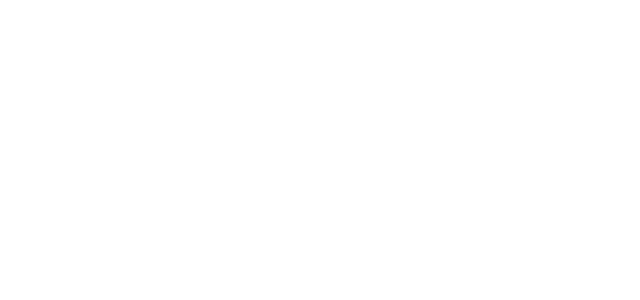
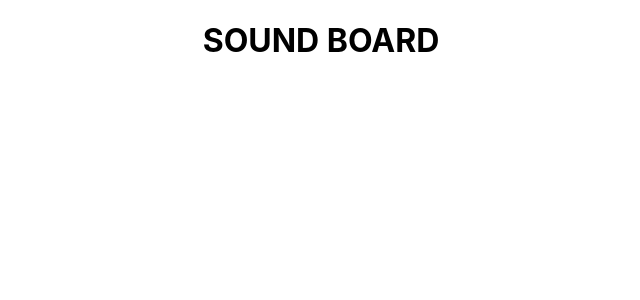
Before and after one commit to GuillaumeDaviid/Sound-Board, a React (Create React App) app in the folder sound-board/: page / in a window 1280 px wide. Shown: the top 300 px of the page, without its empty margins (319-959 px from the left). Built offline with nearby package versions, Linux system fonts and the light colour scheme.

Commit message:
create Header component

```diff
--- a/sound-board/src/App.tsx
+++ b/sound-board/src/App.tsx
@@ -1,8 +1,11 @@
 import './App.css';
+// @ts-ignore
+import Header from './components/Header.tsx'
 
 function App() {
   return (
     <div className="App">
+      <Header />
     </div>
   );
 }
--- /dev/null
+++ b/sound-board/src/components/Header.tsx
@@ -0,0 +1,7 @@
+export default function Header () {
+    return(
+        <div>
+            <h1>SOUND BOARD</h1>
+        </div>
+    )
+}
```
